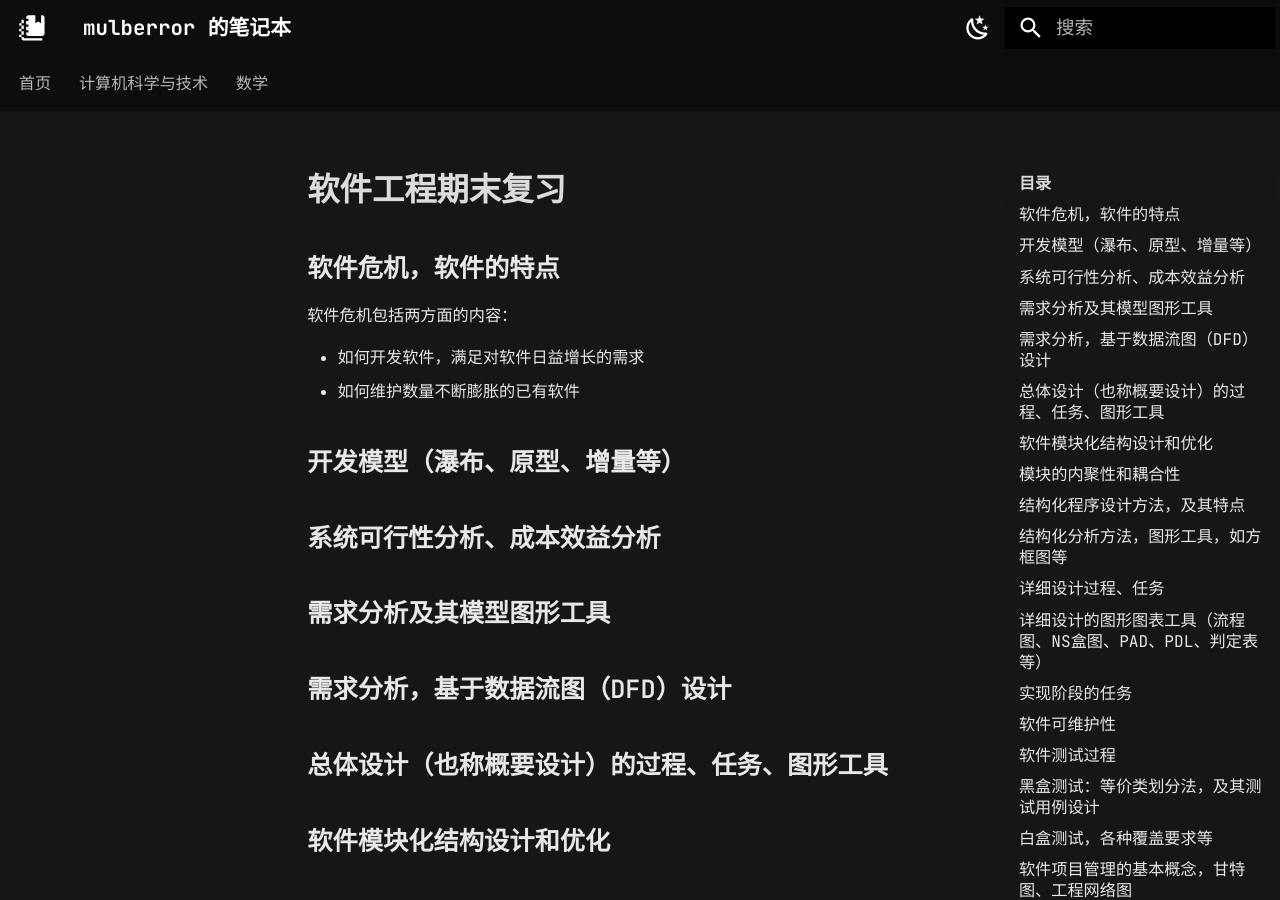
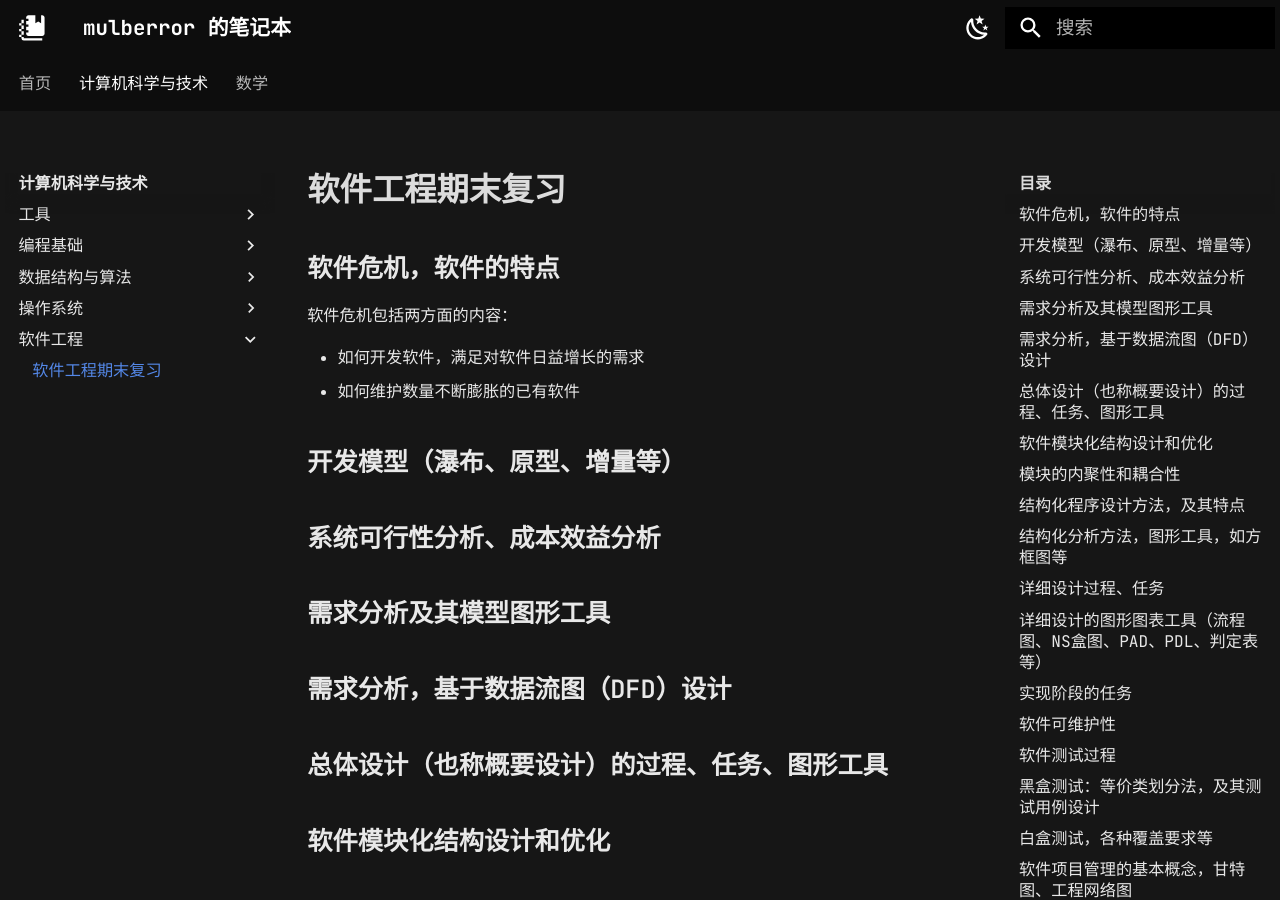
Before and after one commit to mulberror/note, an MkDocs documentation site: the page built from docs/cs/software-engineering/review.md, in a window 1280 px wide and 900 px high. Built offline with MkDocs 1.6.1 and Material for MkDocs 9.7.7, drawn with Linux system fonts in a browser that asks for light colours; some web fonts are replaced; comment, search, counter and statistics services are not loaded; a style sheet for code colours, icons or effects is not loaded; part of the change alters nothing that is shown.

```diff
--- a/mkdocs.yml
+++ b/mkdocs.yml
@@ -119,6 +119,8 @@ nav:
       - UCB CS162:
         - cs/os/cs162/index.md
         - cs/os/cs162/personal/hw-shell.md
+    - 软件工程:
+      - cs/software-engineering/review.md
   - 数学:
     - 复变函数与积分变换:
       - math/complex-function-and-integral-transform/index.md
```
